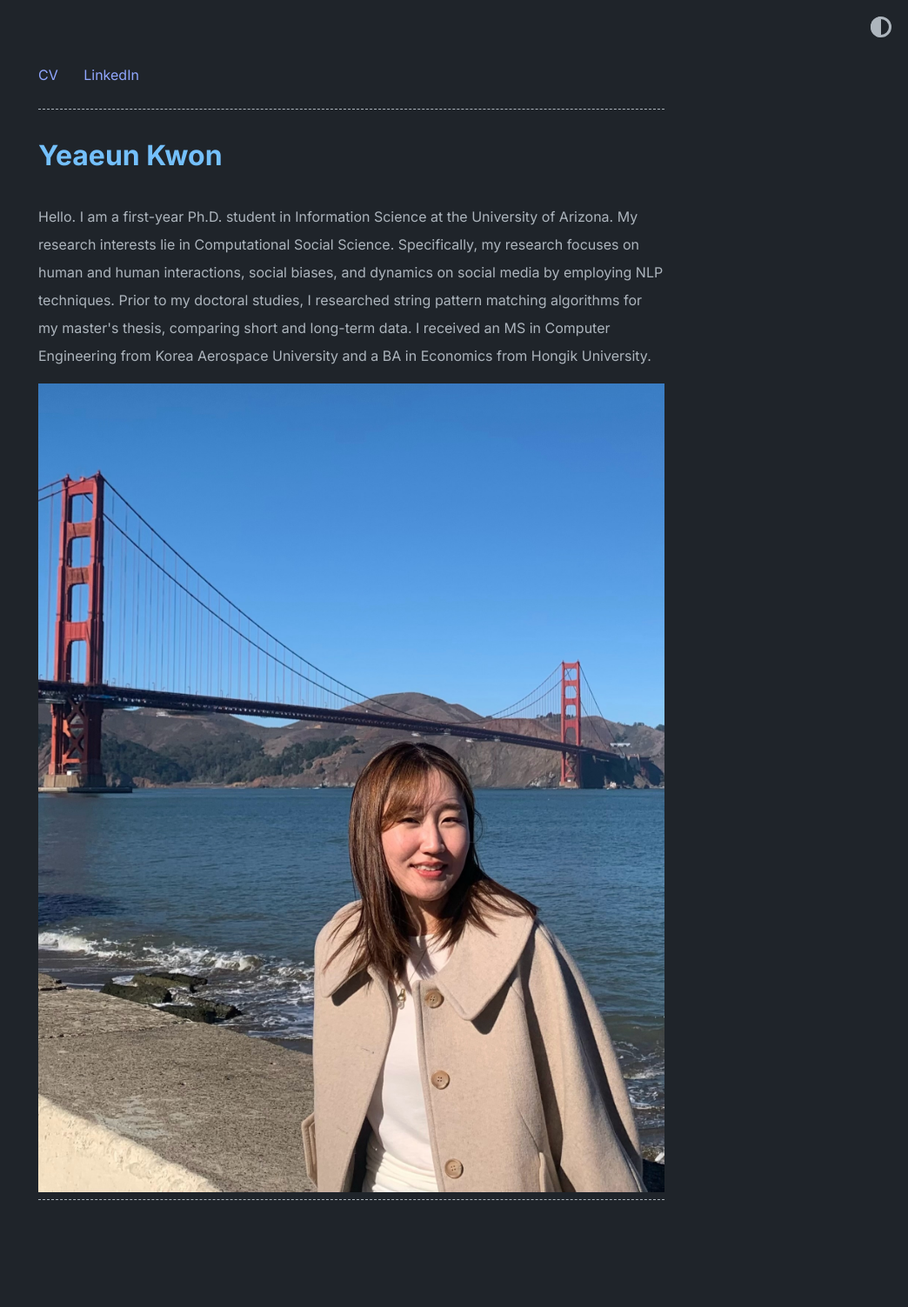
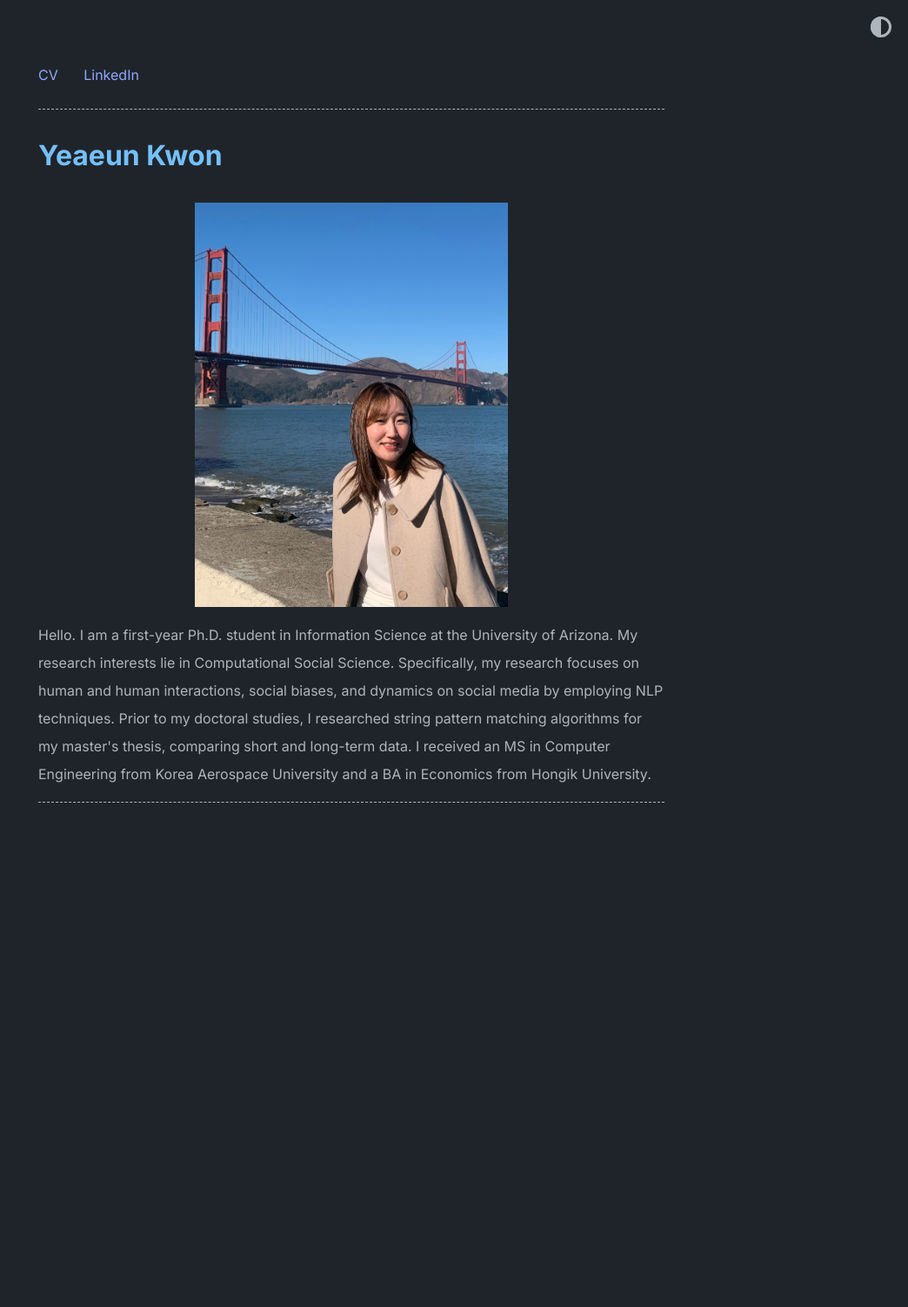
Before and after one commit to yeaeunkwon/yeaeunkwon.github.io, a Jekyll site: the page built from index.md, in a window 1280 px wide. Shown: the whole page at 87% size, without its empty margins (236-1280 px from the left). Built offline with Jekyll 4.4.1, drawn with Linux system fonts in a browser that asks for light colours; after the commit the page ends 1046 px from its top, so only the background shows below that.

Commit message:
Update home.html

```diff
--- a/_layouts/home.html
+++ b/_layouts/home.html
@@ -11,8 +11,8 @@ layout: default
 
   <h1>{{ site.title }}</h1>
   {% if site.theme_config.show_description == true %}
+    <center><img src="./assets/images/favicon/profile.jpg" width="50%" height="50%"></center>
     <p>{{ site.description }}</p>
-    <center><img src="./assets/images/favicon/profile.jpg" sizes=300*300></center>
   {% endif %}
 </header>
 
```
